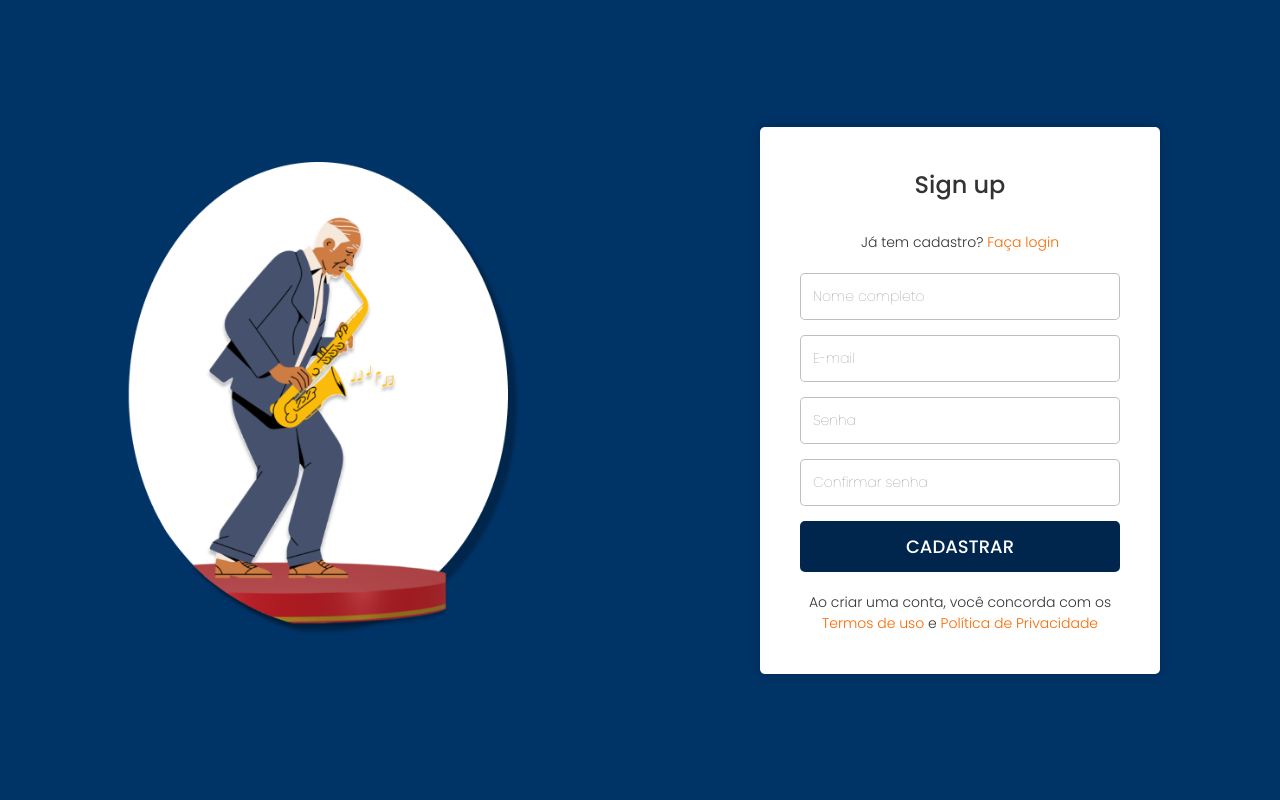
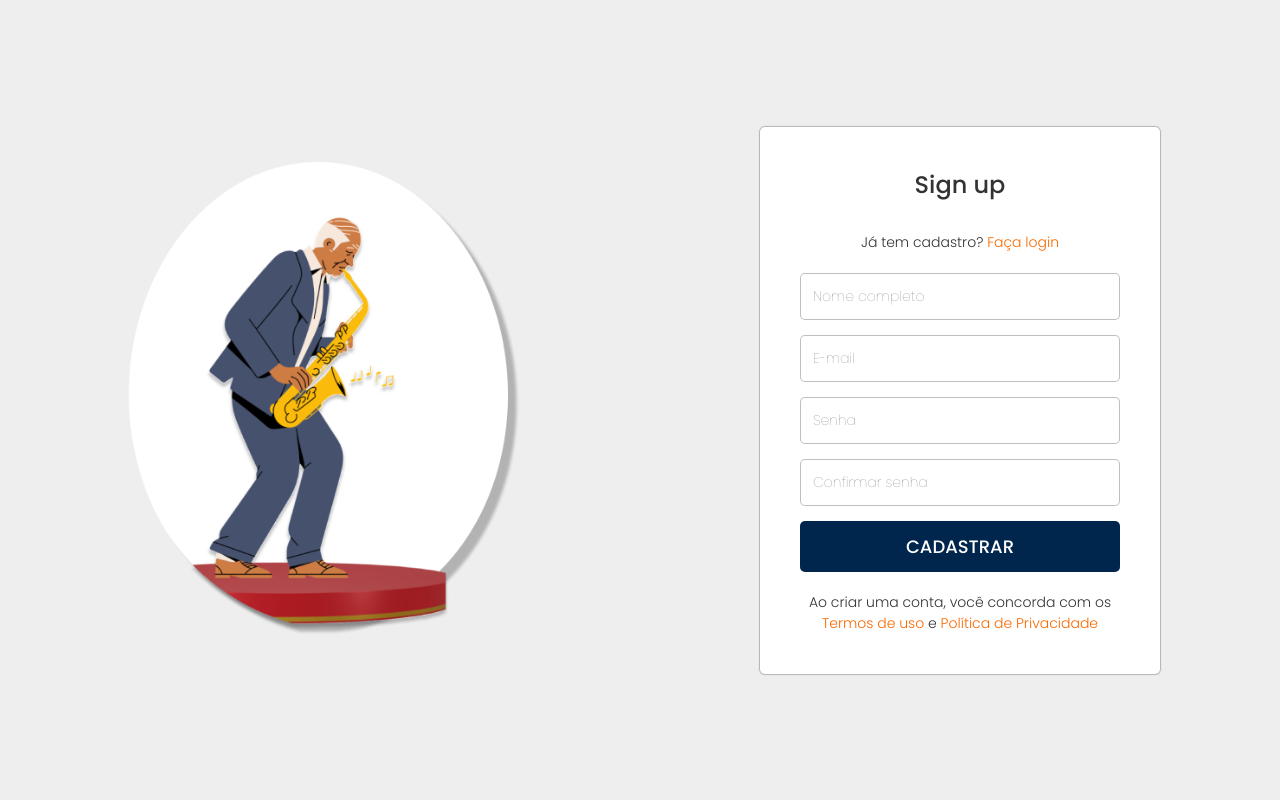
Before and after one commit to MusiConnect-com/MusiConnect, a PHP site: page /html/cadastro.html in a window 1280 px wide. Run offline with PHP 8.4, Linux system fonts and the light colour scheme.

Commit message:
commit login / cadastro
Alteração das cores de fundo do login e cadastro.

```diff
--- a/css/cadastro.css
+++ b/css/cadastro.css
@@ -8,7 +8,7 @@ body {
     align-items: center;
     flex-direction: column;
     gap: 20px;
-    background-color: var(--navy-blue);
+    background-color: var(--light-grey);
     height: 100vh;
 }
 
@@ -36,7 +36,7 @@ main{
 .card {
     background-color: var(--white);
     padding: 40px;
-    box-shadow: 0 0 10px 1px var(--black25);
+    box-shadow: 0 0 1px 1px var(--black40);
     max-width: 400px;
     overflow: auto;
     text-align: center;
--- a/css/login.css
+++ b/css/login.css
@@ -7,7 +7,7 @@ body {
     justify-content: center;
     align-items: center;
     flex-direction: column;
-    background-color: var(--navy-blue);
+    background-color: var(--light-grey);
     height: 100vh;
 }
 
@@ -36,7 +36,7 @@ main{
 .card {
     background-color: var(--white);
     padding: 40px;
-    box-shadow: 0 0 10px 1px var(--black25);
+    box-shadow: 0 0 1px 1px var(--black40);
     border-radius: 5px;
     max-width: 400px;
     text-align: center;
```
